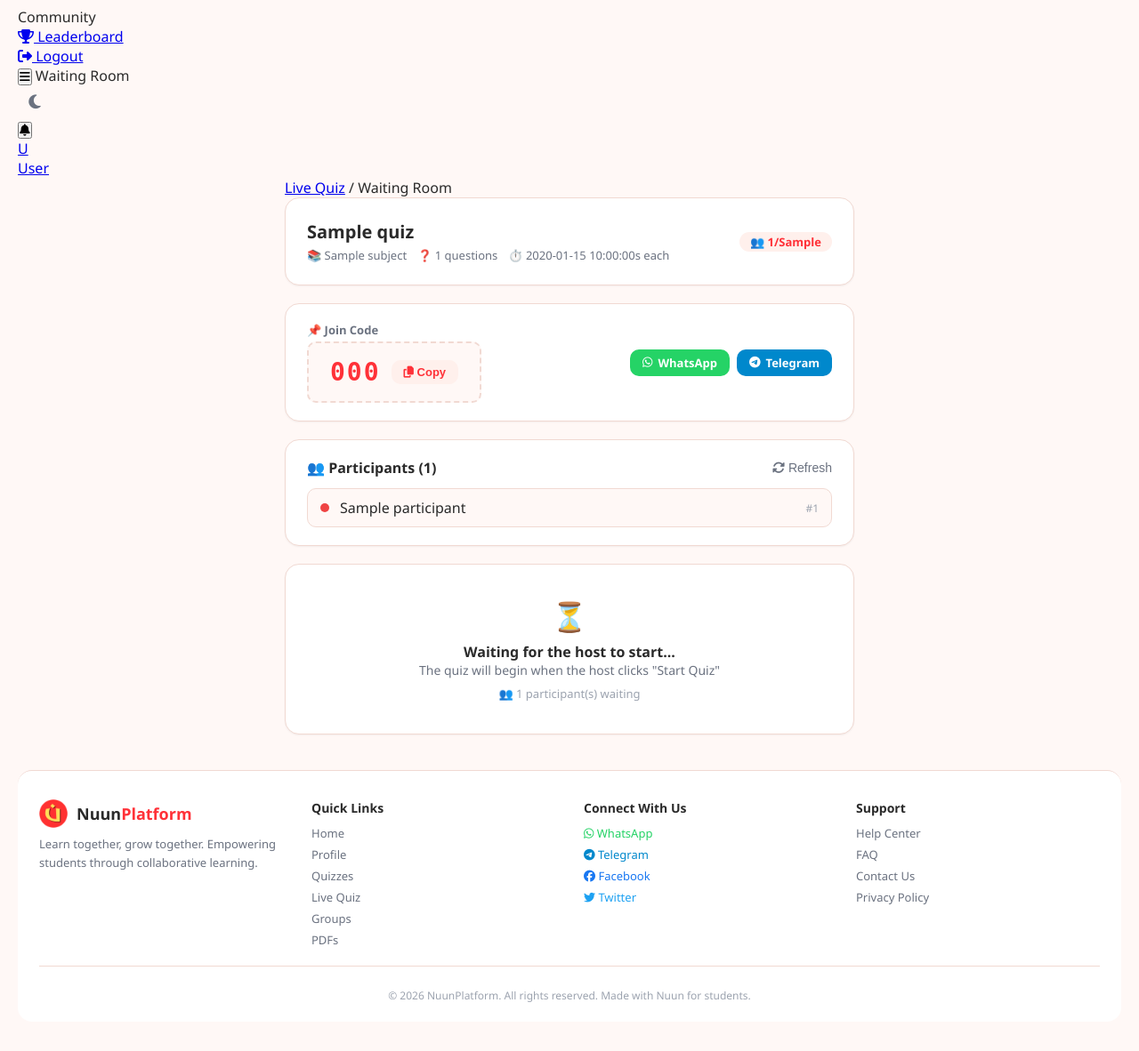
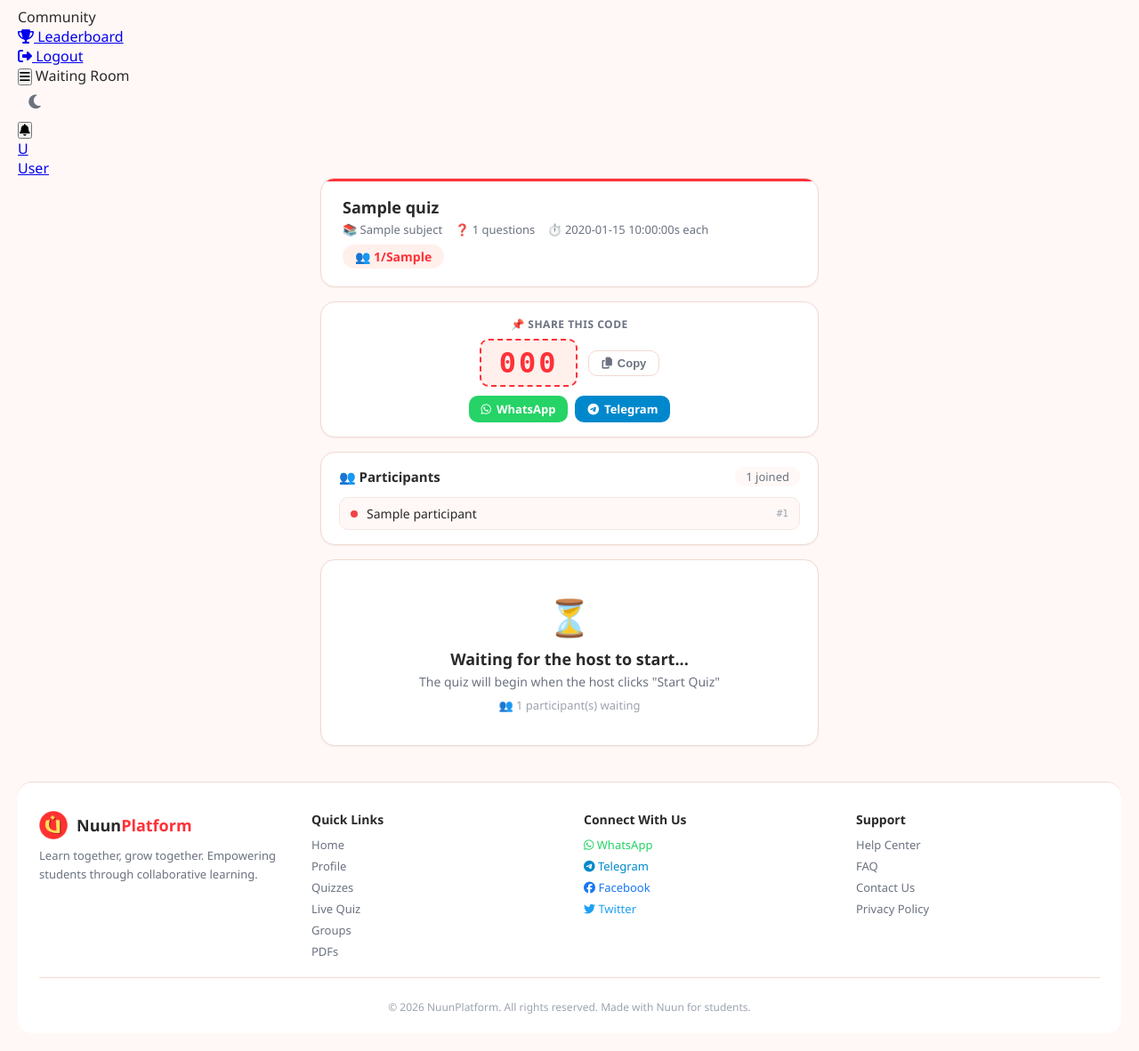
Before and after one commit to khalid-yarka/nuunqalin, a Flask app: template templates/dashboard/live_quiz/waiting_room.html in a window 1280 px wide. Shown: the part 145-1327 px from the top of the page at 89% size. Before the commit the page ends 1272 px from the top, so only its background shows below. Run offline with Flask 3, Linux system fonts and the light colour scheme; the template is opened without the code that fills it: most values are stand-ins (such as "Sample title", 1, 10 or a date in 2020).

Commit message:
waiting room desing

```diff
--- a/templates/dashboard/live_quiz/waiting_room.html
+++ b/templates/dashboard/live_quiz/waiting_room.html
@@ -5,9 +5,12 @@
 {% block page_title %}Waiting Room{% endblock %}
 
 {% block extra_css %}
-<link rel="stylesheet" href="{{ url_for('static', filename='css/live_quiz.css') }}" />
 <style>
-    /* Override dashboard logo for this page only */
+    /* ============================================
+       WAITING ROOM - COMPLETE REDESIGN
+       ============================================ */
+
+    /* Smaller logo in sidebar for this page only */
     .sidebar-brand .logo {
         height: 28px !important;
         width: auto !important;
@@ -16,70 +19,321 @@
         font-size: 14px !important;
     }
 
-    .join-code-display {
-        background: var(--background);
-        border: 2px dashed var(--border);
-        border-radius: var(--radius-sm);
-        padding: 16px 24px;
+    /* Main container */
+    .waiting-room {
+        max-width: 560px;
+        margin: 0 auto;
+    }
+
+    /* Quiz Info Card */
+    .quiz-info-card {
+        background: var(--surface);
+        border: 1px solid var(--border);
+        border-radius: var(--radius);
+        padding: 20px 24px;
+        margin-bottom: 16px;
+        box-shadow: var(--shadow-sm);
+        position: relative;
+        overflow: hidden;
+    }
+
+    .quiz-info-card::before {
+        content: '';
+        position: absolute;
+        top: 0;
+        left: 0;
+        right: 0;
+        height: 3px;
+        background: var(--primary);
+    }
+
+    .quiz-info-card .title {
+        font-size: 18px;
+        font-weight: 700;
+        color: var(--text);
+        margin: 0;
+    }
+
+    .quiz-info-card .meta {
+        display: flex;
+        gap: 14px;
+        flex-wrap: wrap;
+        margin-top: 4px;
+        font-size: 13px;
+        color: var(--text-secondary);
+    }
+
+    .quiz-info-card .meta span {
         display: flex;
         align-items: center;
-        justify-content: space-between;
+        gap: 4px;
+    }
+
+    .participant-count-badge {
+        background: var(--primary-light);
+        color: var(--primary);
+        padding: 4px 14px;
+        border-radius: 20px;
+        font-weight: 600;
+        font-size: 14px;
+        display: inline-flex;
+        align-items: center;
+        gap: 6px;
+        flex-shrink: 0;
+    }
+
+    /* Join Code Card */
+    .join-code-card {
+        background: var(--surface);
+        border: 1px solid var(--border);
+        border-radius: var(--radius);
+        padding: 16px 20px;
+        margin-bottom: 16px;
+        box-shadow: var(--shadow-sm);
+        text-align: center;
+    }
+
+    .join-code-card .label {
+        font-size: 12px;
+        font-weight: 600;
+        color: var(--text-secondary);
+        text-transform: uppercase;
+        letter-spacing: 0.5px;
+        margin-bottom: 8px;
+    }
+
+    .join-code-display {
+        display: flex;
+        align-items: center;
+        justify-content: center;
+        gap: 12px;
         flex-wrap: wrap;
-        gap: 12px;
     }
+
     .join-code-display .code {
-        font-size: 28px;
+        font-size: 32px;
         font-weight: 700;
         font-family: monospace;
-        letter-spacing: 2px;
+        letter-spacing: 3px;
+        color: var(--primary);
+        background: var(--primary-light);
+        padding: 6px 20px;
+        border-radius: var(--radius-sm);
+        border: 2px dashed var(--primary);
+    }
+
+    .join-code-display .copy-btn {
+        padding: 6px 14px;
+        background: var(--surface);
+        border: 1px solid var(--border);
+        border-radius: var(--radius-sm);
+        font-weight: 600;
+        font-size: 13px;
+        color: var(--text-secondary);
+        cursor: pointer;
+        transition: var(--transition);
+        display: inline-flex;
+        align-items: center;
+        gap: 6px;
+    }
+
+    .join-code-display .copy-btn:hover {
+        background: var(--primary-light);
+        border-color: var(--primary);
         color: var(--primary);
     }
+
+    .share-buttons {
+        display: flex;
+        gap: 8px;
+        justify-content: center;
+        margin-top: 10px;
+        flex-wrap: wrap;
+    }
+
+    .share-buttons a {
+        padding: 6px 14px;
+        border-radius: var(--radius-sm);
+        font-weight: 600;
+        font-size: 13px;
+        text-decoration: none;
+        transition: var(--transition);
+        display: inline-flex;
+        align-items: center;
+        gap: 6px;
+    }
+
+    .share-buttons .whatsapp {
+        background: #25D366;
+        color: white;
+    }
+
+    .share-buttons .whatsapp:hover {
+        background: #1DA851;
+        transform: translateY(-2px);
+        box-shadow: 0 4px 12px rgba(37, 211, 102, 0.35);
+    }
+
+    .share-buttons .telegram {
+        background: #0088CC;
+        color: white;
+    }
+
+    .share-buttons .telegram:hover {
+        background: #006699;
+        transform: translateY(-2px);
+        box-shadow: 0 4px 12px rgba(0, 136, 204, 0.35);
+    }
+
+    /* Participants Card */
+    .participants-card {
+        background: var(--surface);
+        border: 1px solid var(--border);
+        border-radius: var(--radius);
+        padding: 16px 20px;
+        margin-bottom: 16px;
+        box-shadow: var(--shadow-sm);
+    }
+
+    .participants-card .header {
+        display: flex;
+        justify-content: space-between;
+        align-items: center;
+        margin-bottom: 12px;
+    }
+
+    .participants-card .header h3 {
+        font-size: 15px;
+        font-weight: 600;
+        color: var(--text);
+        margin: 0;
+    }
+
+    .participants-card .header .count {
+        font-size: 13px;
+        color: var(--text-secondary);
+        background: var(--background);
+        padding: 2px 12px;
+        border-radius: 12px;
+    }
+
     .participant-list {
         display: flex;
         flex-direction: column;
-        gap: 8px;
-        max-height: 300px;
+        gap: 6px;
+        max-height: 280px;
         overflow-y: auto;
     }
+
+    .participant-list::-webkit-scrollbar {
+        width: 4px;
+    }
+
+    .participant-list::-webkit-scrollbar-thumb {
+        background: var(--border);
+        border-radius: 10px;
+    }
+
     .participant-item {
         display: flex;
         align-items: center;
-        gap: 12px;
-        padding: 10px 14px;
+        gap: 10px;
+        padding: 8px 12px;
         background: var(--background);
         border-radius: var(--radius-sm);
-        border: 1px solid var(--border);
+        border: 1px solid var(--border-light);
+        transition: var(--transition);
     }
+
+    .participant-item:hover {
+        border-color: var(--border);
+    }
+
     .participant-item .status-dot {
-        width: 10px;
-        height: 10px;
+        width: 8px;
+        height: 8px;
         border-radius: 50%;
         flex-shrink: 0;
     }
+
     .participant-item .status-dot.active {
         background: #10B981;
     }
+
     .participant-item .status-dot.left {
         background: #EF4444;
     }
-    .participant-item .badge-creator {
+
+    .participant-item .name {
+        font-weight: 500;
+        color: var(--text);
+        font-size: 14px;
+        flex: 1;
+    }
+
+    .participant-item .badge {
         font-size: 10px;
-        background: var(--primary);
-        color: white;
         padding: 2px 8px;
         border-radius: 8px;
         font-weight: 600;
+        flex-shrink: 0;
     }
-    .participant-item .badge-you {
-        font-size: 10px;
+
+    .participant-item .badge.creator {
+        background: var(--primary);
+        color: white;
+    }
+
+    .participant-item .badge.you {
         background: #3B82F6;
         color: white;
-        padding: 2px 8px;
-        border-radius: 8px;
+    }
+
+    .participant-item .public-id {
+        font-size: 11px;
+        color: var(--text-muted);
+        font-family: monospace;
+    }
+
+    .empty-participants {
+        text-align: center;
+        padding: 24px 12px;
+        color: var(--text-secondary);
+    }
+
+    .empty-participants .icon {
+        font-size: 32px;
+        opacity: 0.4;
+        margin-bottom: 6px;
+    }
+
+    .empty-participants .text {
+        font-size: 14px;
+    }
+
+    /* Actions Card */
+    .actions-card {
+        background: var(--surface);
+        border: 1px solid var(--border);
+        border-radius: var(--radius);
+        padding: 20px 24px;
+        box-shadow: var(--shadow-sm);
+        text-align: center;
+    }
+
+    .actions-card .status-message {
+        font-size: 14px;
+        color: var(--text-secondary);
+        margin-bottom: 12px;
+    }
+
+    .actions-card .status-message .highlight {
+        color: var(--primary);
         font-weight: 600;
     }
+
     .btn-start {
-        padding: 14px 32px;
+        padding: 14px 40px;
         background: var(--primary);
         color: white;
         border: none;
@@ -89,54 +343,127 @@
         cursor: pointer;
         transition: var(--transition);
         width: 100%;
+        display: flex;
+        align-items: center;
+        justify-content: center;
+        gap: 8px;
     }
+
     .btn-start:hover:not(:disabled) {
         background: var(--primary-hover);
         transform: translateY(-2px);
         box-shadow: 0 6px 20px rgba(255, 49, 56, 0.35);
     }
+
     .btn-start:disabled {
         opacity: 0.5;
         cursor: not-allowed;
         transform: none !important;
+        box-shadow: none !important;
     }
-    .participant-count-badge {
-        background: var(--primary-light);
-        color: var(--primary);
-        padding: 2px 12px;
-        border-radius: 12px;
+
+    .btn-start i {
+        font-size: 16px;
+    }
+
+    .waiting-message {
+        padding: 16px 12px;
+    }
+
+    .waiting-message .icon {
+        font-size: 40px;
+        margin-bottom: 8px;
+    }
+
+    .waiting-message h4 {
+        font-size: 18px;
         font-weight: 600;
+        color: var(--text);
+        margin: 0;
+    }
+
+    .waiting-message p {
+        font-size: 14px;
+        color: var(--text-secondary);
+        margin-top: 4px;
+    }
+
+    .waiting-message .sub-info {
         font-size: 13px;
+        color: var(--text-muted);
+        margin-top: 8px;
+    }
+
+    /* Responsive */
+    @media (max-width: 480px) {
+        .waiting-room {
+            padding: 0 4px;
+        }
+
+        .quiz-info-card {
+            padding: 16px;
+        }
+
+        .quiz-info-card .title {
+            font-size: 16px;
+        }
+
+        .join-code-display .code {
+            font-size: 24px;
+            letter-spacing: 2px;
+            padding: 4px 14px;
+        }
+
+        .participant-item {
+            padding: 6px 10px;
+            font-size: 13px;
+        }
+
+        .share-buttons a {
+            font-size: 12px;
+            padding: 4px 10px;
+        }
+
+        .btn-start {
+            font-size: 16px;
+            padding: 12px 24px;
+        }
+
+        .sidebar-brand .logo {
+            height: 24px !important;
+        }
+        .sidebar-brand .brand-text {
+            font-size: 12px !important;
+        }
+    }
+
+    @media (max-width: 360px) {
+        .join-code-display .code {
+            font-size: 20px;
+            letter-spacing: 1px;
+            padding: 4px 10px;
+        }
+
+        .participant-item .public-id {
+            display: none;
+        }
     }
 </style>
 {% endblock %}
 
 {% block dashboard_content %}
-<div style="max-width: 640px; margin: 0 auto;">
-    <!-- Breadcrumb -->
-    <div class="breadcrumb">
-        <a href="{{ url_for('live_quiz.index') }}">Live Quiz</a>
-        <span class="separator">/</span>
-        <span class="current">Waiting Room</span>
-    </div>
-
-    <!-- Quiz Info -->
-    <div style="background: var(--surface); border: 1px solid var(--border); border-radius: var(--radius); padding: 24px; margin-bottom: 20px; box-shadow: var(--shadow-sm);">
-        <div style="display: flex; justify-content: space-between; align-items: center; flex-wrap: wrap; gap: 12px;">
+<div class="waiting-room">
+    <!-- ============================================ -->
+    <!-- QUIZ INFO -->
+    <!-- ============================================ -->
+    <div class="quiz-info-card">
+        <div style="display: flex; justify-content: space-between; align-items: flex-start; flex-wrap: wrap; gap: 8px;">
             <div>
-                <h2 style="font-size: 20px; font-weight: 700; color: var(--text);">
-                    {{ quiz.title or 'Live Quiz' }}
-                </h2>
-                <div style="display: flex; gap: 12px; flex-wrap: wrap; margin-top: 4px;">
-                    <span style="font-size: 13px; color: var(--text-secondary);">
-                        📚 {{ quiz.subjects.name if quiz.subjects else 'Unknown Subject' }}
-                    </span>
-                    <span style="font-size: 13px; color: var(--text-secondary);">
-                        ❓ {{ quiz.question_count }} questions
-                    </span>
-                    <span style="font-size: 13px; color: var(--text-secondary);">
-                        ⏱️ {{ quiz.time_per_question }}s each
-                    </span>
+                <div class="title">{{ quiz.title or 'Live Quiz' }}</div>
+                <div class="meta">
+                    <span>📚 {{ quiz.subjects.name if quiz.subjects else 'Unknown Subject' }}</span>
+                    <span>❓ {{ quiz.question_count }} questions</span>
+                    <span>⏱️ {{ quiz.time_per_question }}s each</span>
                 </div>
             </div>
             <div class="participant-count-badge">
@@ -145,72 +472,71 @@
         </div>
     </div>
 
-    <!-- Join Code -->
-    <div style="background: var(--surface); border: 1px solid var(--border); border-radius: var(--radius); padding: 20px 24px; margin-bottom: 20px; box-shadow: var(--shadow-sm);">
-        <div style="display: flex; justify-content: space-between; align-items: center; flex-wrap: wrap; gap: 12px;">
-            <div>
-                <div style="font-size: 13px; font-weight: 600; color: var(--text-secondary);">📌 Join Code</div>
-                <div class="join-code-display" style="margin-top: 4px;">
+    <!-- ============================================ -->
+    <!-- JOIN CODE -->
+    <!-- ============================================ -->
+    <div class="join-code-card">
+        <div class="label">📌 Share this code</div>
+        <div class="join-code-display">
             <span class="code">{{ quiz.join_code }}</span>
-                    <button onclick="copyCode('{{ quiz.join_code }}')" style="padding: 6px 14px; background: var(--primary-light); color: var(--primary); border: none; border-radius: var(--radius-sm); font-weight: 600; cursor: pointer; transition: var(--transition); font-size: 13px;">
+            <button class="copy-btn" onclick="copyCode('{{ quiz.join_code }}')">
                 <i class="fas fa-copy"></i> Copy
             </button>
         </div>
-            </div>
-            <div style="display: flex; gap: 8px; flex-wrap: wrap;">
-                <a href="#" onclick="shareWhatsApp('{{ quiz.join_code }}')" style="padding: 6px 14px; background: #25D366; color: white; border: none; border-radius: var(--radius-sm); font-weight: 600; text-decoration: none; font-size: 13px; display: inline-flex; align-items: center; gap: 6px; transition: var(--transition);">
+        <div class="share-buttons">
+            <a href="#" onclick="shareWhatsApp('{{ quiz.join_code }}')" class="whatsapp">
                 <i class="fab fa-whatsapp"></i> WhatsApp
             </a>
-                <a href="#" onclick="shareTelegram('{{ quiz.join_code }}')" style="padding: 6px 14px; background: #0088CC; color: white; border: none; border-radius: var(--radius-sm); font-weight: 600; text-decoration: none; font-size: 13px; display: inline-flex; align-items: center; gap: 6px; transition: var(--transition);">
+            <a href="#" onclick="shareTelegram('{{ quiz.join_code }}')" class="telegram">
                 <i class="fab fa-telegram-plane"></i> Telegram
             </a>
         </div>
     </div>
-    </div>
 
-    <!-- Participants -->
-    <div style="background: var(--surface); border: 1px solid var(--border); border-radius: var(--radius); padding: 20px 24px; margin-bottom: 20px; box-shadow: var(--shadow-sm);">
-        <div style="display: flex; justify-content: space-between; align-items: center; margin-bottom: 12px;">
-            <h3 style="font-size: 16px; font-weight: 600; color: var(--text);">
-                👥 Participants ({{ participant_count }})
-            </h3>
-            <button onclick="refreshParticipants()" style="background: none; border: none; color: var(--text-secondary); cursor: pointer; transition: var(--transition); font-size: 14px;">
-                <i class="fas fa-sync-alt"></i> Refresh
-            </button>
+    <!-- ============================================ -->
+    <!-- PARTICIPANTS -->
+    <!-- ============================================ -->
+    <div class="participants-card">
+        <div class="header">
+            <h3>👥 Participants</h3>
+            <span class="count">{{ participant_count }} joined</span>
         </div>
         <div class="participant-list" id="participantList">
             {% for p in participants %}
                 <div class="participant-item">
                     <span class="status-dot {% if p.status == 'active' %}active{% else %}left{% endif %}"></span>
-                    <span style="font-weight: 500; color: var(--text);">
+                    <span class="name">
                         {{ p.name }}
                         {% if p.is_creator %}
-                            <span class="badge-creator">👑 Creator</span>
+                            <span class="badge creator">👑 Creator</span>
                         {% endif %}
                         {% if p.student_id == session.user_id %}
-                            <span class="badge-you">You</span>
+                            <span class="badge you">You</span>
                         {% endif %}
                     </span>
-                    <span style="font-size: 12px; color: var(--text-muted); margin-left: auto;">#{{ p.public_id }}</span>
+                    <span class="public-id">#{{ p.public_id }}</span>
                 </div>
             {% else %}
-                <div style="text-align: center; padding: 20px; color: var(--text-secondary);">
-                    No participants yet. Share the join code!
+                <div class="empty-participants">
+                    <div class="icon">👤</div>
+                    <div class="text">No participants yet. Share the join code!</div>
                 </div>
             {% endfor %}
         </div>
     </div>
 
-    <!-- Actions -->
-    <div style="background: var(--surface); border: 1px solid var(--border); border-radius: var(--radius); padding: 20px 24px; box-shadow: var(--shadow-sm);">
+    <!-- ============================================ -->
+    <!-- ACTIONS -->
+    <!-- ============================================ -->
+    <div class="actions-card">
         {% if is_creator %}
-            <div style="margin-bottom: 12px; text-align: center; font-size: 13px; color: var(--text-secondary);">
+            <div class="status-message">
                 {% if participant_count >= 2 %}
-                    ✅ Ready to start! {{ participant_count }} participants ready.
+                    ✅ Ready to start! <span class="highlight">{{ participant_count }}</span> participants ready.
                 {% else %}
-                    ⚠️ Need at least <strong>2 participants</strong> to start. Currently {{ participant_count }} participant(s).
+                    ⚠️ Need at least <strong>2 participants</strong> to start.
                     {% if participant_count == 1 %}
-                        <br><span style="font-size: 12px;">Share the join code to invite others!</span>
+                        <br><span style="font-size: 13px; color: var(--text-muted);">Share the join code to invite others!</span>
                     {% endif %}
                 {% endif %}
             </div>
@@ -218,49 +544,64 @@
                 <i class="fas fa-play"></i> Start Quiz
             </button>
         {% else %}
-            <div style="text-align: center; padding: 16px; color: var(--text-secondary);">
-                <div style="font-size: 32px; margin-bottom: 8px;">⏳</div>
-                <p style="font-weight: 600; color: var(--text);">Waiting for the host to start...</p>
-                <p style="font-size: 14px;">The quiz will begin when the host clicks "Start Quiz"</p>
-                <p style="font-size: 13px; color: var(--text-muted); margin-top: 8px;">
-                    👥 {{ participant_count }} participant(s) waiting
-                </p>
+            <div class="waiting-message">
+                <div class="icon">⏳</div>
+                <h4>Waiting for the host to start...</h4>
+                <p>The quiz will begin when the host clicks "Start Quiz"</p>
+                <div class="sub-info">👥 {{ participant_count }} participant(s) waiting</div>
             </div>
         {% endif %}
     </div>
 </div>
 
+<!-- ============================================ -->
+<!-- JAVASCRIPT -->
+<!-- ============================================ -->
 <script>
 document.addEventListener('DOMContentLoaded', function() {
     const isCreator = {{ 'true' if is_creator else 'false' }};
     const quizId = '{{ quiz.id }}';
 
+    // Copy join code
     function copyCode(code) {
+        if (navigator.clipboard && navigator.clipboard.writeText) {
             navigator.clipboard.writeText(code).then(function() {
                 showToast('Join code copied!', 'success');
             }).catch(function() {
+                fallbackCopy(code);
+            });
+        } else {
+            fallbackCopy(code);
+        }
+    }
+
+    function fallbackCopy(code) {
         const input = document.createElement('input');
         input.value = code;
         document.body.appendChild(input);
         input.select();
+        try {
             document.execCommand('copy');
+            showToast('Join code copied!', 'success');
+        } catch (e) {
+            showToast('Failed to copy.', 'error');
+        }
         document.body.removeChild(input);
-            showToast('Join code copied!', 'success');
-        });
     }
     window.copyCode = copyCode;
 
+    // Share functions
     function shareWhatsApp(code) {
         const url = window.location.origin + '/live-quiz/join';
-        const text = `🎯 Join my live quiz!\n📌 Join Code: ${code}\n🔗 ${url}`;
-        window.open(`https://wa.me/?text=${encodeURIComponent(text)}`, '_blank');
+        const text = '🎯 Join my live quiz!\n📌 Join Code: ' + code + '\n🔗 ' + url;
+        window.open('https://wa.me/?text=' + encodeURIComponent(text), '_blank');
     }
     window.shareWhatsApp = shareWhatsApp;
 
     function shareTelegram(code) {
         const url = window.location.origin + '/live-quiz/join';
-        const text = `🎯 Join my live quiz!\n📌 Join Code: ${code}\n🔗 ${url}`;
-        window.open(`https://t.me/share/url?url=${encodeURIComponent(url)}&text=${encodeURIComponent(text)}`, '_blank');
+        const text = '🎯 Join my live quiz!\n📌 Join Code: ' + code + '\n🔗 ' + url;
+        window.open('https://t.me/share/url?url=' + encodeURIComponent(url) + '&text=' + encodeURIComponent(text), '_blank');
     }
     window.shareTelegram = shareTelegram;
 
@@ -279,9 +620,7 @@ document.addEventListener('DOMContentLoaded', function() {
 
                 fetch('/live-quiz/start/' + quizId, {
                     method: 'POST',
-                    headers: {
-                        'Content-Type': 'application/json',
-                    }
+                    headers: { 'Content-Type': 'application/json' }
                 })
                 .then(response => response.json())
                 .then(data => {
```
Lines whose indentation alone changed are shown as unchanged.
